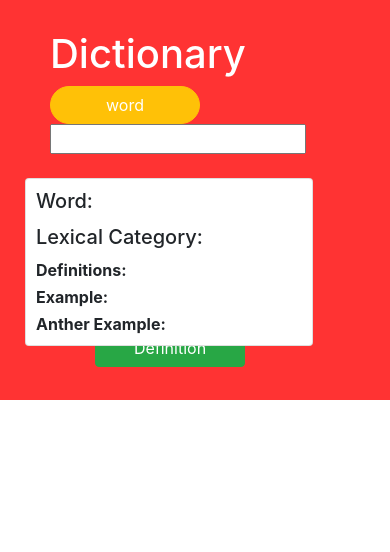
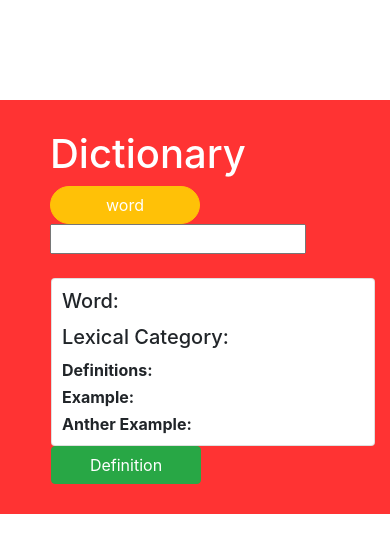
Before and after one commit to Mohammedalduraidi/RBK-Task2, an Angular app in the folder english-word/: page / in a window 390 px wide. Shown: the top 552 px of the page. Built offline with nearby package versions, Linux system fonts and the light colour scheme.

Commit message:
(fix & add style) adding a responsive style

```diff
--- a/english-word/src/app/app.component.css
+++ b/english-word/src/app/app.component.css
@@ -1,18 +1,16 @@
 .myContainer{
     background-color: #ff3333;
      padding: 30px;
-     justify-content: flex-start;
+     justify-content: center;
      margin:auto;
-     max-width: 600px
-
+     max-width: 600px;
+    margin-top:100px;
 }
 .h1{
     margin-left: 20px;
     color:white;
 }
-#myFirstRow{
-    justify-content: flex-start;
-}
+
 #word{
 width:150px;
 border-radius: 30px;
@@ -22,19 +20,17 @@ margin-left: 20px;
 #input{
     margin-left: 20px;
 }
-#mySecondRow{
-      justify-content: flex-start;
-}
+
 #paper{
-    width: 18rem;
-    margin-left: 10px;
+    width: 21rem;
+    margin-left: 36px;
     padding-left:10px;
     padding-top:10px;
     padding-bottom:10px;
 }
 #Definition{
     color: white;
-    margin-left: 80px;
     width: 150px;
-   margin-top:-10%
+   margin-left: 36px;
+
 }
--- a/english-word/src/app/app.component.html
+++ b/english-word/src/app/app.component.html
@@ -1,7 +1,7 @@
 <div class="container myContainer">
   <h3 class="h1">Dictionary</h3>
   <div class="row" id="myFirstRow">
-    <div class="col ">
+    <div class="col">
       <Button class="btn btn-warning " id="word">
         word
       </Button>
@@ -10,7 +10,6 @@
   </div>
   <br />
   <div class="row" id="mySecondRow">
-
     <div class="card" id="paper">
       <h5 class="card-title">Word: {{word}} </h5>
       <h5 class="card-title">Lexical Category: {{entries}} </h5>
@@ -24,5 +23,4 @@
       </Button>
     </div>
   </div>
-
 </div>
```
Also changed, not shown: 2 other files (tests, documents, lock files or other folders).
